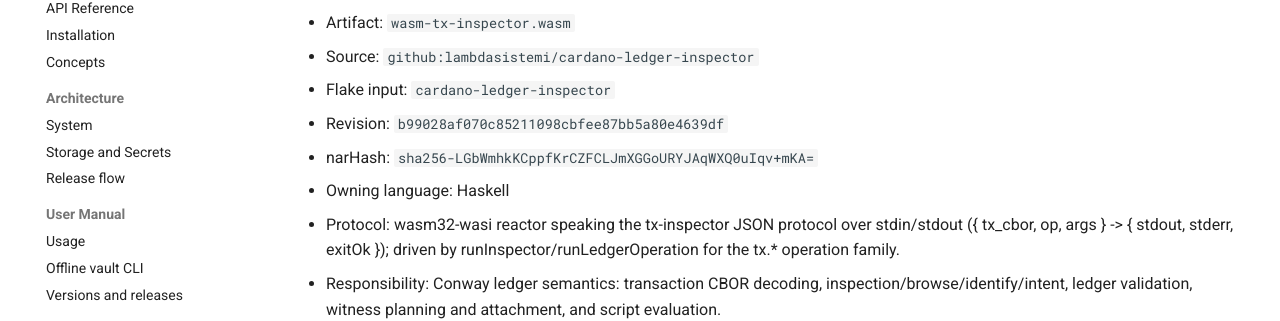
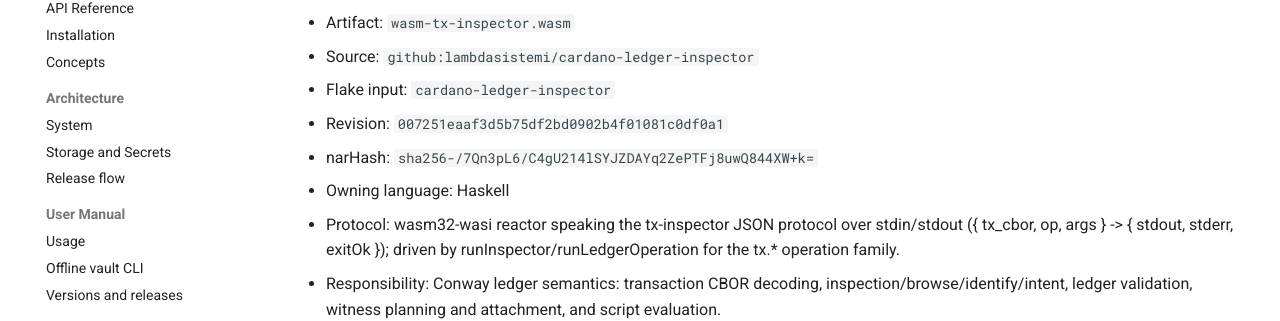
Before and after one commit to lambdasistemi/cardano-swiss-knife, an MkDocs documentation site: the page built from docs/reference/engines.md, in a window 1280 px wide and 900 px high, scrolled down 761 px. Shown: the part 145-466 px from the top of the window. Built offline with MkDocs 1.6.1 and Material for MkDocs 9.7.7, drawn with Linux system fonts in a browser that asks for light colours; comment, search, counter and statistics services are not loaded.

Commit message:
chore: sync engine manifest and docs to the bumped inspector pin
flake.lock moved to inspector 007251ea in the previous commit;
release/engines.json and docs/reference/engines.md record the same
pin and had drifted. Both now carry revision
007251eaaf3d5b75df2bd0902b4f01081c0df0a1 and narHash
sha256-/7Qn3pL6/C4gU214lSYJZDAYq2ZePTFj8uwQ844XW+k=, matching
flake.lock exactly. Historical references in specs/ are left
untouched — they record what was true when written.

Tasks: T027

```diff
--- a/docs/reference/engines.md
+++ b/docs/reference/engines.md
@@ -29,8 +29,8 @@
 - Artifact: `wasm-tx-inspector.wasm`
 - Source: `github:lambdasistemi/cardano-ledger-inspector`
 - Flake input: `cardano-ledger-inspector`
-- Revision: `b99028af070c85211098cbfee87bb5a80e4639df`
-- narHash: `sha256-LGbWmhkKCppfKrCZFCLJmXGGoURYJAqWXQ0uIqv+mKA=`
+- Revision: `007251eaaf3d5b75df2bd0902b4f01081c0df0a1`
+- narHash: `sha256-/7Qn3pL6/C4gU214lSYJZDAYq2ZePTFj8uwQ844XW+k=`
 - Owning language: Haskell
 - Protocol: wasm32-wasi reactor speaking the tx-inspector JSON protocol over stdin/stdout ({ tx_cbor, op, args } -> { stdout, stderr, exitOk }); driven by runInspector/runLedgerOperation for the tx.* operation family.
 - Responsibility: Conway ledger semantics: transaction CBOR decoding, inspection/browse/identify/intent, ledger validation, witness planning and attachment, and script evaluation.
```
Also changed, not shown: 1 other file.
